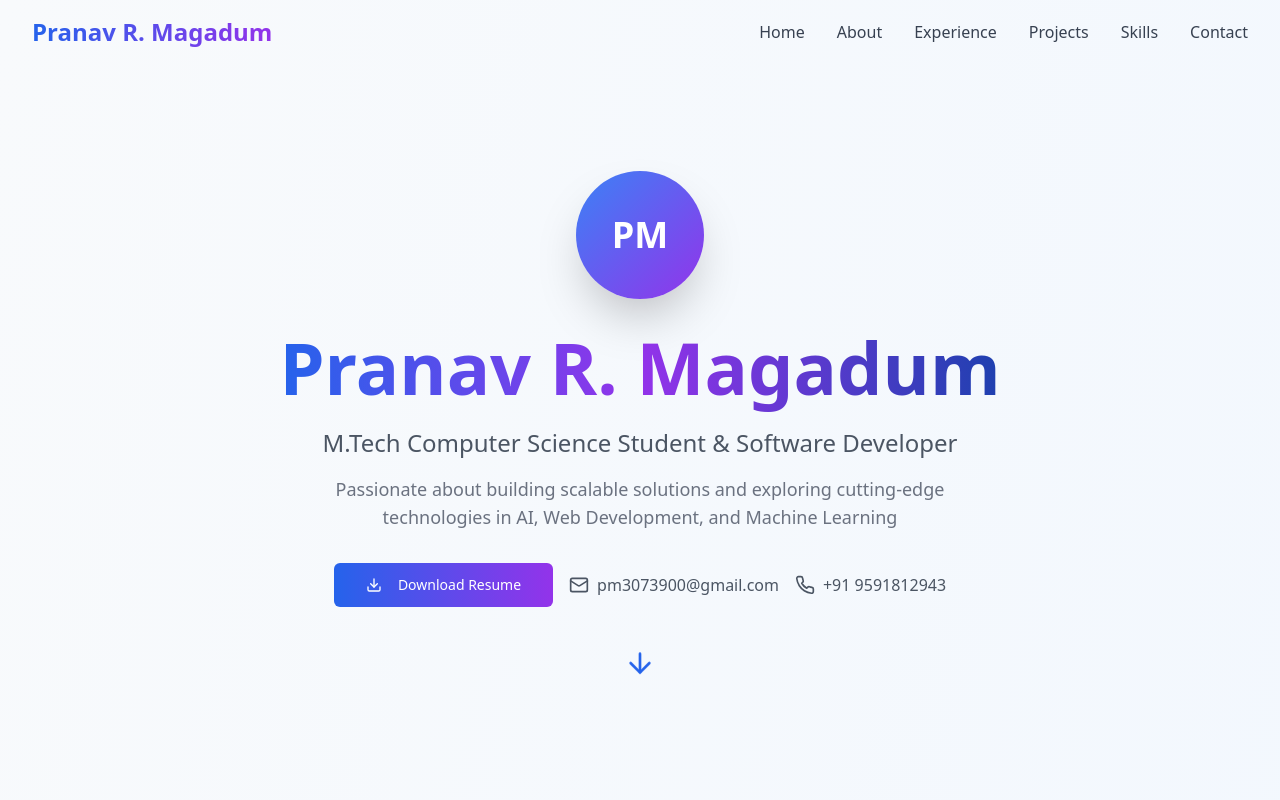
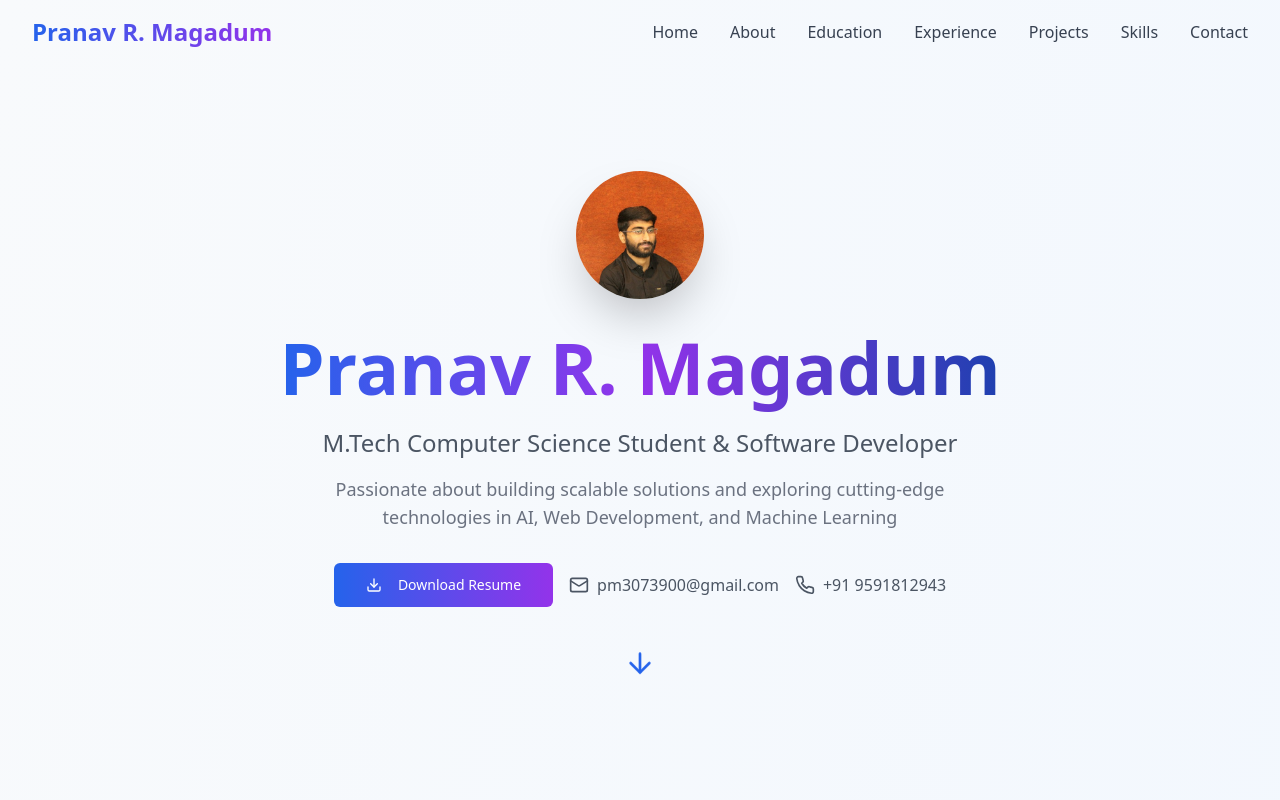
Before and after one commit to 99016Pranav/pranav-magadum-showcase, a React (Vite) app: page / in a window 1280 px wide. Shown: the top 800 px of the page. Built offline with nearby package versions, Linux system fonts and the light colour scheme.

Commit message:
Add photo, education to navbar, and resume download
- Added profile photo to the navigation bar.
- Added education details to the navigation bar.
- Implemented resume download functionality.

```diff
--- a/src/components/Hero.tsx
+++ b/src/components/Hero.tsx
@@ -7,13 +7,27 @@ const Hero = () => {
     document.querySelector("#about")?.scrollIntoView({ behavior: "smooth" });
   };
 
+  const downloadResume = () => {
+    // Create a link to download the resume
+    const link = document.createElement('a');
+    link.href = '/lovable-uploads/5e317054-4044-44ae-8b3e-8522b8afe0f0.png';
+    link.download = 'Pranav_R_Magadum_Resume.png';
+    document.body.appendChild(link);
+    link.click();
+    document.body.removeChild(link);
+  };
+
   return (
     <section id="home" className="min-h-screen flex items-center justify-center pt-16">
       <div className="max-w-7xl mx-auto px-4 sm:px-6 lg:px-8 text-center">
         <div className="animate-fade-in">
           <div className="mb-8">
-            <div className="w-32 h-32 bg-gradient-to-br from-blue-500 to-purple-600 rounded-full mx-auto mb-6 flex items-center justify-center text-4xl font-bold text-white shadow-2xl">
-              PM
+            <div className="w-32 h-32 rounded-full mx-auto mb-6 overflow-hidden shadow-2xl">
+              <img
+                src="/lovable-uploads/5689c22f-ae7c-451b-b22c-2db53c72830c.png"
+                alt="Pranav R. Magadum"
+                className="w-full h-full object-cover"
+              />
             </div>
           </div>
 
@@ -35,6 +49,7 @@ const Hero = () => {
             <Button
               size="lg"
               className="bg-gradient-to-r from-blue-600 to-purple-600 hover:from-blue-700 hover:to-purple-700 text-white px-8 py-3"
+              onClick={downloadResume}
             >
               <Download className="mr-2 h-5 w-5" />
               Download Resume
--- a/src/components/Navigation.tsx
+++ b/src/components/Navigation.tsx
@@ -17,6 +17,7 @@ const Navigation = () => {
   const navItems = [
     { href: "#home", label: "Home" },
     { href: "#about", label: "About" },
+    { href: "#about", label: "Education" },
     { href: "#experience", label: "Experience" },
     { href: "#projects", label: "Projects" },
     { href: "#skills", label: "Skills" },
@@ -43,7 +44,7 @@ const Navigation = () => {
           <div className="hidden md:flex space-x-8">
             {navItems.map((item) => (
               <button
-                key={item.href}
+                key={item.href + item.label}
                 onClick={() => scrollToSection(item.href)}
                 className="text-gray-700 hover:text-blue-600 transition-colors duration-200 font-medium"
               >
@@ -67,7 +68,7 @@ const Navigation = () => {
             <div className="py-4 space-y-2">
               {navItems.map((item) => (
                 <button
-                  key={item.href}
+                  key={item.href + item.label}
                   onClick={() => scrollToSection(item.href)}
                   className="block w-full text-left px-4 py-2 text-gray-700 hover:text-blue-600 hover:bg-blue-50 transition-colors duration-200"
                 >
```
Also changed, not shown: public/lovable-uploads/5689c22f-ae7c-451b-b22c-2db53c72830c.png (added), public/lovable-uploads/5e317054-4044-44ae-8b3e-8522b8afe0f0.png (added).
